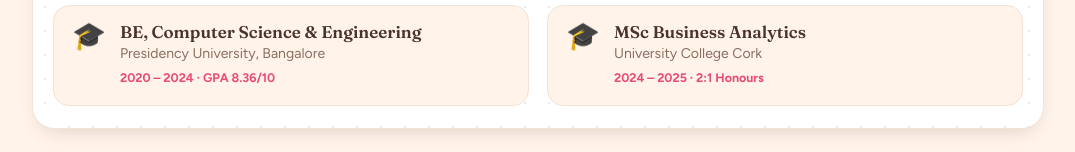
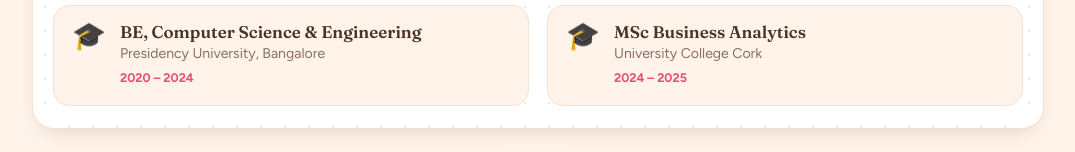
Before and after one commit to disharakesh/disharakesh.github.io, a plain HTML site: page index.html in a window 1280 px wide. Shown: the part 3281-3433 px from the top of the page, without its empty margins (102-1177 px from the left). Drawn offline with Linux system fonts and the light colour scheme.

Commit message:
describe what you changed

```diff
--- a/index.html
+++ b/index.html
@@ -159,11 +159,11 @@
       <div class="edu-cards">
         <div class="edu-card">
           <span class="flag">🎓</span>
-          <div><div class="deg">BE, Computer Science &amp; Engineering</div><div class="uni">Presidency University, Bangalore</div><div class="yr">2020 – 2024 · GPA 8.36/10</div></div>
+          <div><div class="deg">BE, Computer Science &amp; Engineering</div><div class="uni">Presidency University, Bangalore</div><div class="yr">2020 – 2024 </div></div>
         </div>
         <div class="edu-card">
           <span class="flag">🎓</span>
-          <div><div class="deg">MSc Business Analytics</div><div class="uni">University College Cork</div><div class="yr">2024 – 2025 · 2:1 Honours</div></div>
+          <div><div class="deg">MSc Business Analytics</div><div class="uni">University College Cork</div><div class="yr">2024 – 2025</div></div>
         </div>
       </div>
     </div>
```
